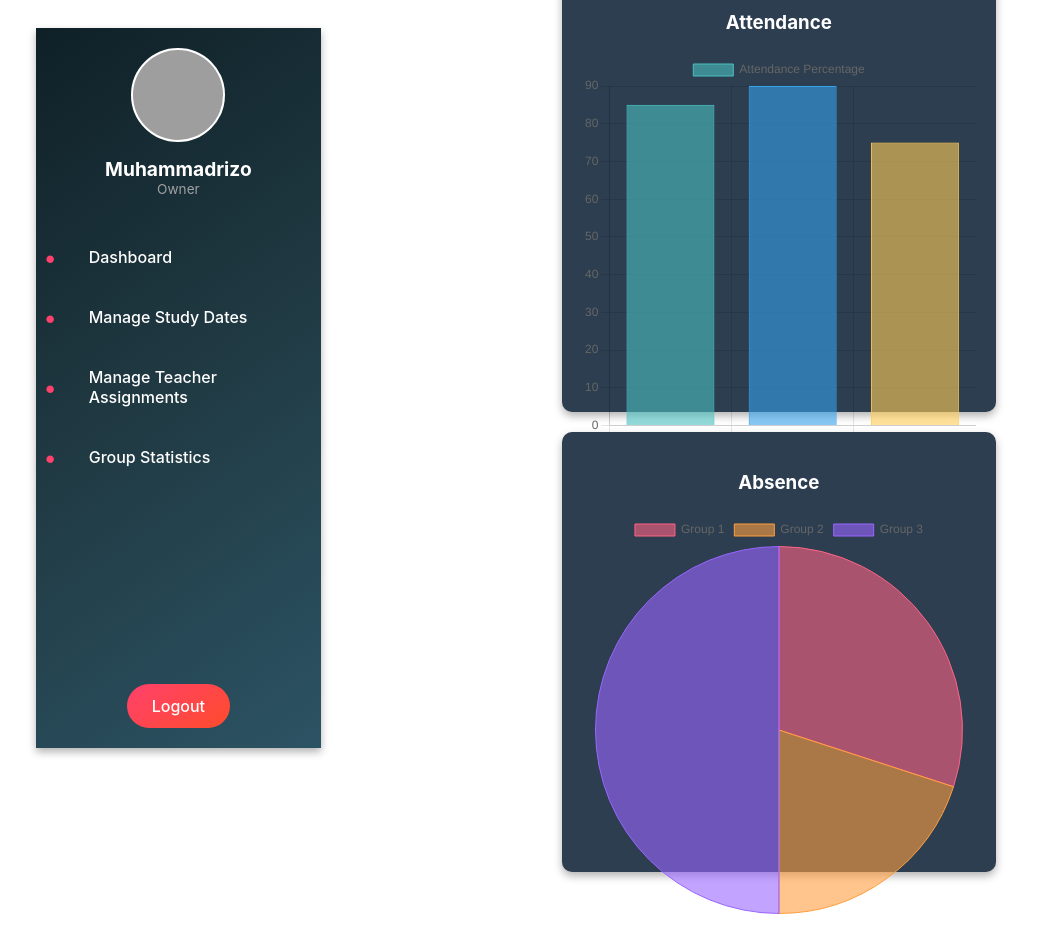
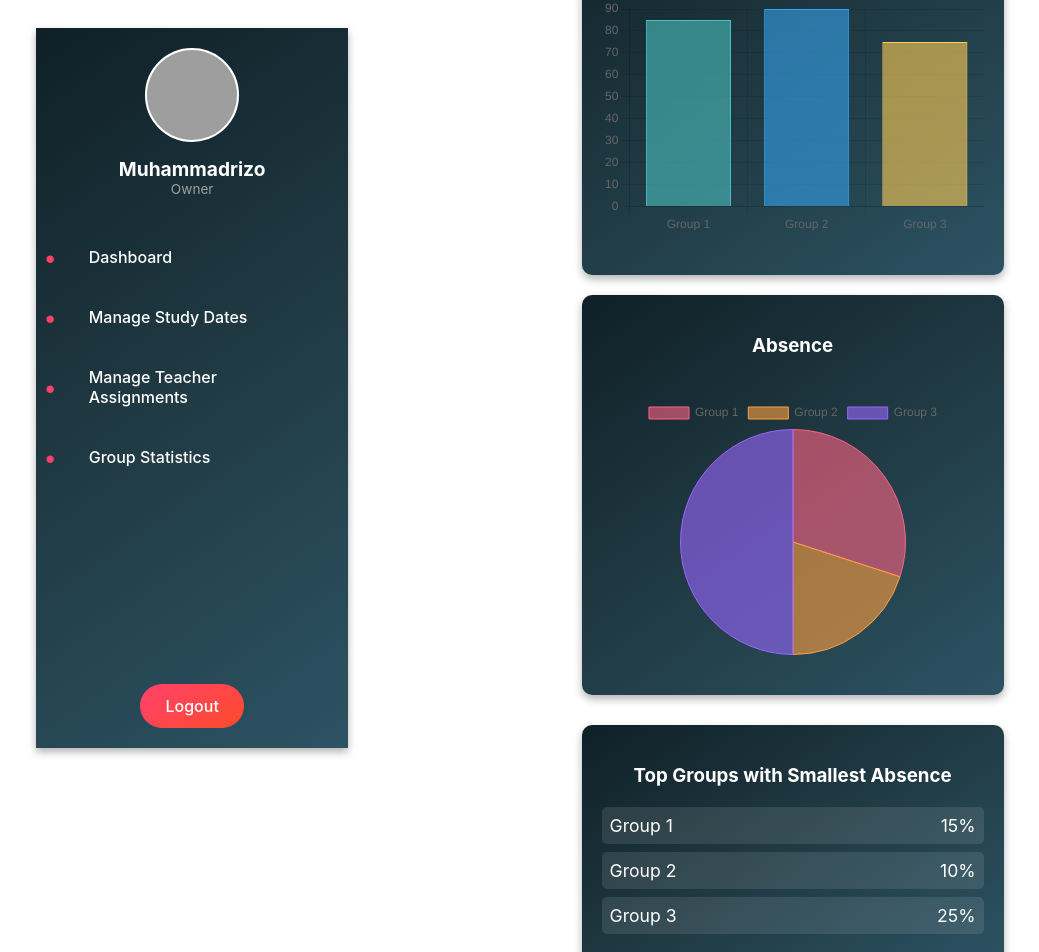
Before and after one commit to rizo0103/eJournalAdminPanel, a React (Vite) app: page / in a window 1280 px wide. Shown: the top 952 px of the page, without its empty margins (35-1074 px from the left). Before the commit the page ends 914 px from the top, so only its background shows below. Built offline with nearby package versions, Linux system fonts and the light colour scheme; grey boxes are pictures that could not be loaded.

Commit message:
added top groups

```diff
--- a/src/components/main/Main.tsx
+++ b/src/components/main/Main.tsx
@@ -1,4 +1,3 @@
-// src/components/main/Main.tsx
 import React from 'react';
 import './style.css';
 import Sidebar from '../temps/Sidebar';
@@ -35,6 +34,12 @@ const Main: React.FC = () => {
         ],
     };
 
+    const topGroups = [
+        { groupName: 'Group 1', absencePercentage: '15%' },
+        { groupName: 'Group 2', absencePercentage: '10%' },
+        { groupName: 'Group 3', absencePercentage: '25%' },
+    ];
+
     return (
         <main className="main-content">
             <Sidebar />
@@ -43,12 +48,27 @@ const Main: React.FC = () => {
                 <div className="chart-container">
                     <div className="chart">
                         <h3>Attendance</h3>
-                        <Bar data={attendanceData} options={{ responsive: true, maintainAspectRatio: false }} />
+                        <div className="chart-diagram">
+                            <Bar data={attendanceData} options={{ responsive: true, maintainAspectRatio: false }} />
+                        </div>
                     </div>
                     <div className="chart">
                         <h3>Absence</h3>
-                        <Pie data={absenceData} options={{ responsive: true, maintainAspectRatio: false }} />
+                        <div className="chart-diagram">
+                            <Pie data={absenceData} options={{ responsive: true, maintainAspectRatio: false }} />
+                        </div>
                     </div>
+                </div>
+                <div className="top-groups">
+                    <h3>Top Groups with Smallest Absence</h3>
+                    <ul>
+                        {topGroups.map((group, index) => (
+                            <li key={index}>
+                                <span>{group.groupName}</span>
+                                <span>{group.absencePercentage}</span>
+                            </li>
+                        ))}
+                    </ul>
                 </div>
             </div>
         </main>
--- a/src/components/main/style.css
+++ b/src/components/main/style.css
@@ -1,5 +1,3 @@
-/* src/components/main/style.css */
-
 .main-content {
     display: flex;
     width: 100%;
@@ -13,7 +11,8 @@
     flex-direction: column;
     align-items: center;
     color: #fff;
-    width: calc(100% - 260px); /* Subtract Sidebar width */
+    width: calc(100% - 390px); /* Subtract Sidebar width */
+    overflow: hidden;
 }
 
 .chart-container {
@@ -25,13 +24,23 @@
 }
 
 .chart {
-    background: #2c3e50;
+    background: linear-gradient(145deg, #0f2027, #203a43, #2c5364);
     padding: 20px;
     border-radius: 10px;
     box-shadow: 0 4px 8px rgba(0, 0, 0, 0.3);
     width: 45%;
     min-width: 300px;
-    height: calc(100vh * 50 / 100);
+    height: calc(100vh * 0.45); /* Adjust height */
+    display: flex;
+    flex-direction: column;
+    align-items: center;
+    overflow: hidden;
+}
+
+.chart-diagram {
+    padding: 20px;
+    width: 100%;
+    height: 100%;
     display: flex;
     flex-direction: column;
     align-items: center;
@@ -40,3 +49,40 @@
 .chart h3 {
     margin-bottom: 20px;
 }
+
+.top-groups {
+    margin-top: 30px;
+    background: linear-gradient(145deg, #0f2027, #203a43, #2c5364);
+    text-align: center;
+    padding: 20px;
+    border-radius: 10px;
+    width: 45%;
+    min-width: 300px;
+    box-shadow: 0 4px 8px rgba(0, 0, 0, 0.3);
+}
+
+.top-groups h3 {
+    margin-bottom: 20px;
+    color: #fff;
+}
+
+.top-groups ul {
+    list-style-type: none;
+    padding: 0;
+}
+
+.top-groups li {
+    color: #fff;
+    font-size: 1.1em;
+    margin: 8px 0;
+    display: flex;
+    justify-content: space-between;
+    padding: 8px;
+    background: rgba(255, 255, 255, 0.1);
+    border-radius: 5px;
+}
+
+.top-groups li:hover {
+    background: rgba(255, 255, 255, 0.2);
+    cursor: pointer;
+}
```
